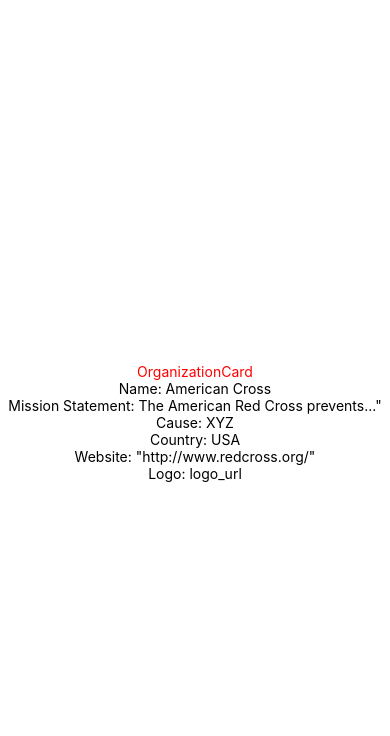
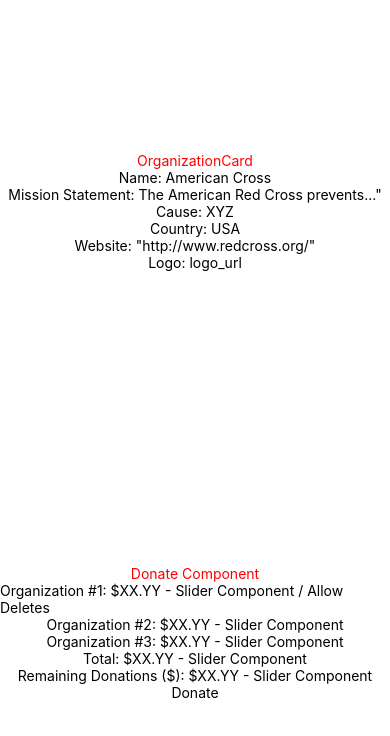
Before and after one commit to jorgio-castello/Sprinkl, a React Native app in the folder eight46/: screen / in a window 390 px wide. Shown: the top 736 px of the page. Built offline with nearby package versions, Linux system fonts and the light colour scheme.

Commit message:
Create Donate Component

```diff
--- a/eight46/App.tsx
+++ b/eight46/App.tsx
@@ -1,11 +1,13 @@
 import React from 'react';
 import { StyleSheet, Text, View } from 'react-native';
-import Organization from './components/organization';
+import Organization from './components/Organization';
+import Donate from './components/Donate';
 
 export default function App() {
   return (
     <View style={styles.container}>
       <Organization />
+      <Donate />
     </View>
   );
 }
--- /dev/null
+++ b/eight46/components/Donate.tsx
@@ -0,0 +1,28 @@
+import React from 'react';
+import { StyleSheet, Text, View } from 'react-native';
+
+export default function Donate() {
+  return (
+    <View style={styles.container}>
+      <Text style={styles.text}> Donate Component </Text>
+      <Text>Organization #1: $XX.YY - Slider Component / Allow Deletes</Text>
+      <Text>Organization #2: $XX.YY - Slider Component</Text>
+      <Text>Organization #3: $XX.YY - Slider Component</Text>
+      <Text>Total: $XX.YY - Slider Component</Text>
+      <Text>Remaining Donations ($): $XX.YY - Slider Component</Text>
+      <Text>Donate</Text>
+    </View>
+  );
+}
+
+const styles = StyleSheet.create({
+  container: {
+    flex: 1,
+    backgroundColor: '#fff',
+    alignItems: 'center',
+    justifyContent: 'center',
+  },
+  text: {
+    color: 'red',
+  }
+});
```
